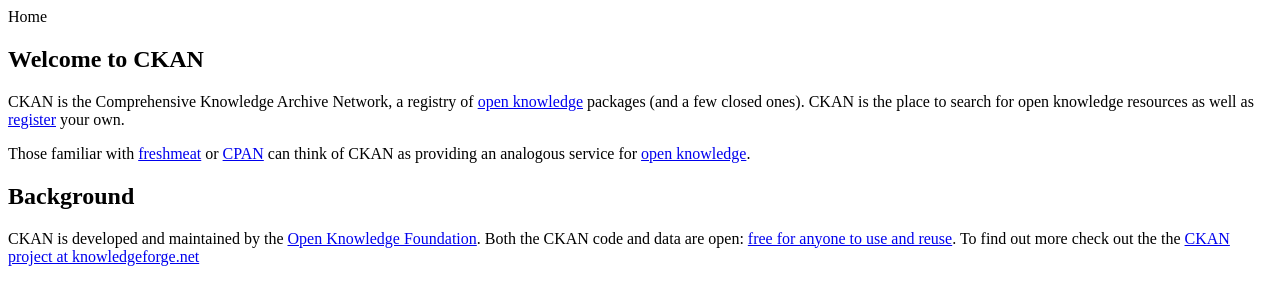
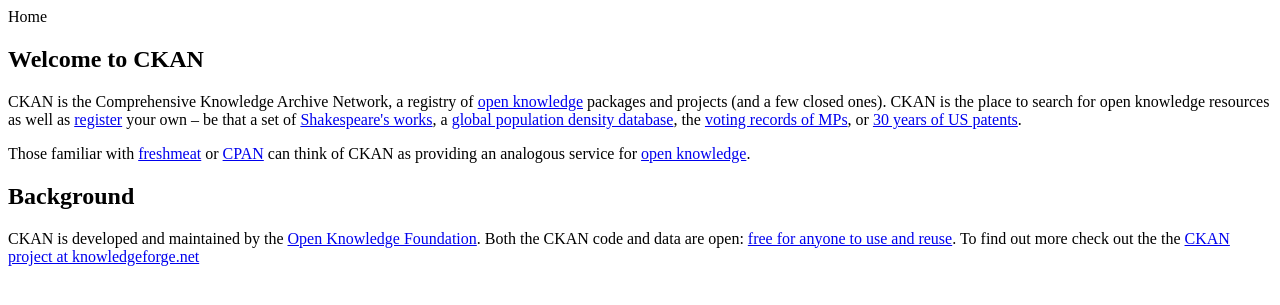
Before and after one commit to okfn/ckan-old, a Python web app: template ckan/templates/home.html in a window 1280 px wide. Shown: the top 305 px of the page. Run offline with Jinja, Linux system fonts and the light colour scheme; the template is opened without the code that fills it, so the values that code supplies are empty.

Commit message:
Small improvements to front page text to link to example packages (Shakespeare etc).
--HG--
extra : convert_revision : svn%3Ae65c954c-aa13-0410-b2eb-f0a2f1895b19/ckan/trunk%40173

```diff
--- a/ckan/templates/home.html
+++ b/ckan/templates/home.html
@@ -7,7 +7,7 @@
     <h2>Welcome to CKAN</h2>
 
     <p>
-		CKAN is the Comprehensive Knowledge Archive Network, a registry of <a href="http://okd.okfn.org/">open knowledge</a> packages (and a few closed ones). CKAN is the place to search for open knowledge resources as well as <a href="/package/new/">register</a> your own.
+    CKAN is the Comprehensive Knowledge Archive Network, a registry of <a href="http://okd.okfn.org/">open knowledge</a> packages and projects (and a few closed ones). CKAN is the place to search for open knowledge resources as well as <a href="/package/new/">register</a> your own &ndash; be that a set of <a href="http://www.ckan.net/package/read/shakespeare">Shakespeare's works</a>, a <a href="http://www.ckan.net/package/read/gpw">global population density database</a>, the <a href="http://www.ckan.net/package/read/publicwhip">voting records of MPs</a>, or <a href="http://www.ckan.net/package/read/patent-nber">30 years of US patents</a>.
 		</p>
 		<p>
 		Those familiar with <a href="http://www.freshmeat.net/">freshmeat</a> or <a href="http://www.cpan.org/">CPAN</a> can think of CKAN as providing an analogous service for <a href="http://okd.okfn.org/">open knowledge</a>.
```
